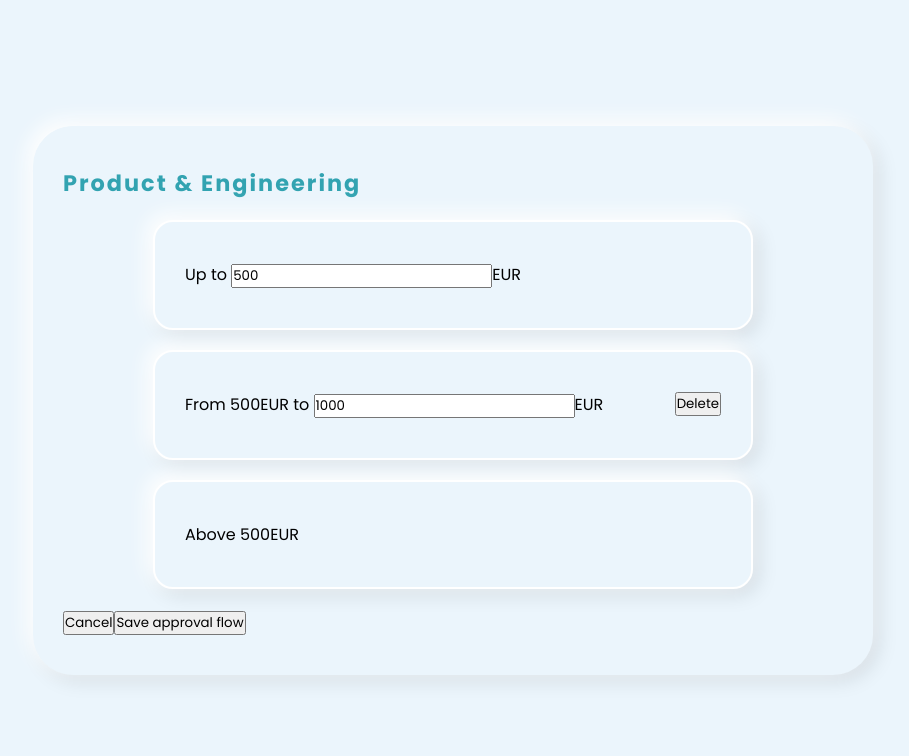
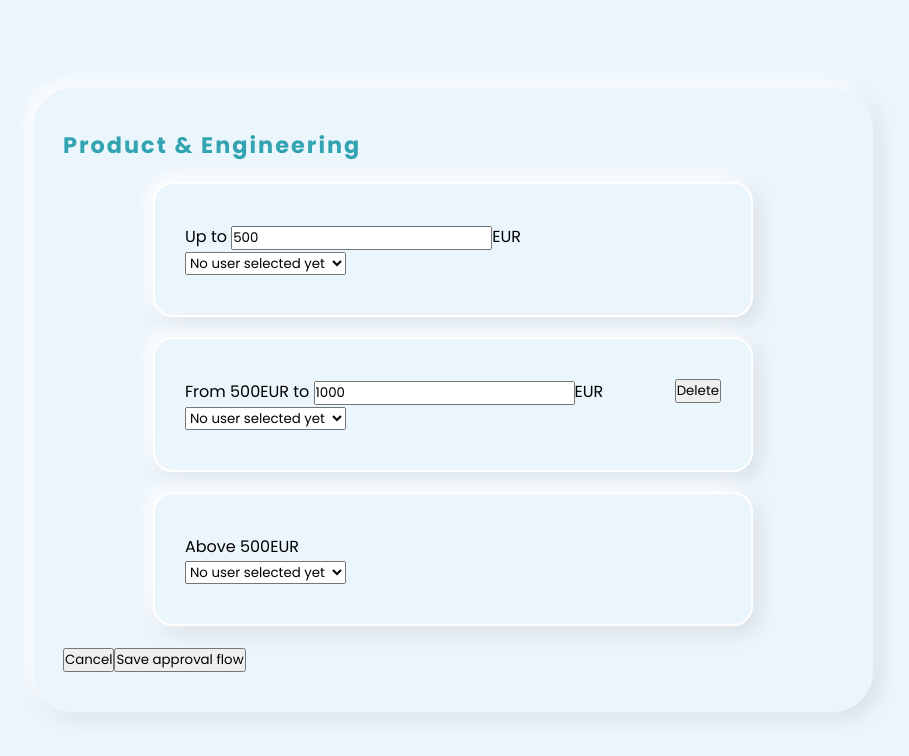
Before and after one commit to jeanryr/approval-flow, a React (Create React App) app: page / in a window 1280 px wide. Both pictures are taken after a click on the element 640 px from the left and 262 px from the top of the page. Shown: the top 756 px of the page, without its empty margins (187-1096 px from the left). Built offline with nearby package versions, Linux system fonts and the light colour scheme.

Commit message:
Add user list to approval item + selection and update of available user to select

```diff
--- a/src/App.tsx
+++ b/src/App.tsx
@@ -42,7 +42,6 @@ function App() {
     getTeams();
   }, []);
 
-
   function getUser(userId: string): User {
     let userToFind = users.find((user) => user.id === userId);
     if (!userToFind) {
@@ -54,7 +53,7 @@ function App() {
   return (
     <div className="App">
       {selectedTeam ? (
-        <ApprovalSetup selectedTeam={selectedTeam} getUser={getUser} unSelectTeam={() => setSelectedTeam(undefined)} />
+        <ApprovalSetup selectedTeam={selectedTeam} getUser={getUser} getAllUsers={()=> users} unSelectTeam={() => setSelectedTeam(undefined)} />
       ) : (
         <TeamsList teams={teams} getUser={getUser} selectTeam={setSelectedTeam} />
       )}
--- a/src/components/ApprovalItem.tsx
+++ b/src/components/ApprovalItem.tsx
@@ -5,14 +5,28 @@ import "./ApprovalItem.css";
 function ApprovalItem({
   item,
   index,
+  availableUsers,
   updateThreshold,
+  updateUser,
   getUser,
 }: {
   item: ApprovalSchemeItem;
   index: number;
+  availableUsers: User[];
   updateThreshold: (index: number, threshold: number) => void;
+  updateUser: (index:number, userId: string) => void;
   getUser: (userId: string) => User;
 }) {
+
+  const [currentUser, setCurrentUser] = useState<User>();
+
+  useEffect(()=>{
+    const user = getUser(item.user_id);
+    if (user.first_name !== 'Not'){
+      setCurrentUser(user);
+    }
+  },[item.user_id])
+
   return (
     <div className="card card-approval-item">
       {index === 0 && (
@@ -26,10 +40,16 @@ function ApprovalItem({
         <div>
           From {item.from}EUR to{" "}
           <input type="number" value={item.to} onChange={(e) => updateThreshold(index, parseInt(e.target.value))} />
-          EUR <button style={{float: 'right'}}>Delete</button>
+          EUR <button style={{ float: "right" }}>Delete</button>
         </div>
       )}
       {index === -1 && <div>Above {item.from}EUR</div>}
+      <select onChange={(e) => updateUser(index, e.target.value)}>
+        {currentUser ? <option value={currentUser.id} >{currentUser.first_name} {currentUser.last_name}</option> : <option>No user selected yet</option>}
+        {availableUsers.map(user=>{
+          return <option key={`userOption-${user.id}`} value={user.id} >{user.first_name} {user.last_name}</option>
+        })}
+      </select>
     </div>
   );
 }
--- a/src/components/ApprovalSetup.tsx
+++ b/src/components/ApprovalSetup.tsx
@@ -3,8 +3,19 @@ import { ApprovalScheme, Team, User } from "../types";
 import ApprovalItem from "./ApprovalItem";
 import "./ApprovalSetup.css";
 
-function ApprovalSetup({ selectedTeam, getUser, unSelectTeam }: { selectedTeam: Team; getUser: (userId: string) => User, unSelectTeam: () => void }) {
+function ApprovalSetup({
+  selectedTeam,
+  getUser,
+  unSelectTeam,
+  getAllUsers,
+}: {
+  selectedTeam: Team;
+  getUser: (userId: string) => User;
+  unSelectTeam: () => void;
+  getAllUsers: () => User[];
+}) {
   const [approvalScheme, setApprovalScheme] = useState<ApprovalScheme>([]);
+  const [availableUsers, setAvailableUsers] = useState<User[]>([]);
 
   function initApprovalFlow() {
     return [
@@ -35,29 +46,53 @@ function ApprovalSetup({ selectedTeam, getUser, unSelectTeam }: { selectedTeam:
     setApprovalScheme(newApprovalScheme);
   }
 
+  function updateUser(index: number, user_id: string) {
+    let newAvailableUsers = [...availableUsers];
+    newAvailableUsers.splice(newAvailableUsers.findIndex(e => e.id === user_id), 1);
+    const userToAdd = getUser(approvalScheme[index].user_id);
+    if (userToAdd.first_name !== 'Not'){
+      newAvailableUsers.push(userToAdd);
+    }
+    setAvailableUsers(newAvailableUsers);
+
+    let newApprovalScheme = [...approvalScheme];
+    newApprovalScheme[index].user_id = user_id;
+    setApprovalScheme(newApprovalScheme);
+  }
+
   useEffect(() => {
     if (approvalScheme.length === 0) {
       setApprovalScheme(initApprovalFlow());
+      setAvailableUsers(getAllUsers());
+    } else {
+      approvalScheme.map((scheme) => {
+        let newAvailableUsers = [...availableUsers];
+        newAvailableUsers.splice(newAvailableUsers.findIndex(e => e.id === scheme.user_id), 1);
+        setAvailableUsers(newAvailableUsers);
+      });
     }
   }, []);
 
   return (
     <div className="container">
       <div className="card card-approval-setup">
-        <h2 data-testid="selected-team-name" >{selectedTeam.name}</h2>
+        <h2 data-testid="selected-team-name">{selectedTeam.name}</h2>
         {approvalScheme.length < 2 ? (
           <div>There is an issue with the approval flow</div>
         ) : (
           <div className="card-body">
             {approvalScheme.map((approvalItem, index) => (
               <ApprovalItem
+                key={`approvalItem${index}`}
                 item={approvalItem}
                 index={index === approvalScheme.length - 1 ? -1 : index}
+                availableUsers={availableUsers}
                 getUser={getUser}
                 updateThreshold={updateThreshold}
+                updateUser={updateUser}
               />
             ))}
-            <button onClick={() => unSelectTeam()} >Cancel</button>
+            <button onClick={() => unSelectTeam()}>Cancel</button>
             <button>Save approval flow</button>
           </div>
         )}
```
Also changed, not shown: 1 other file (tests, documents, lock files or other folders).
